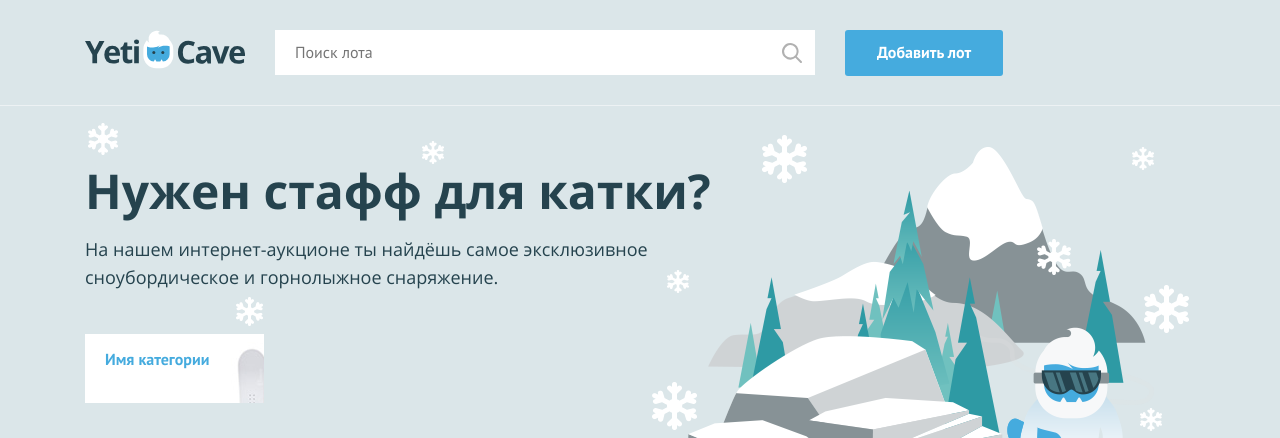
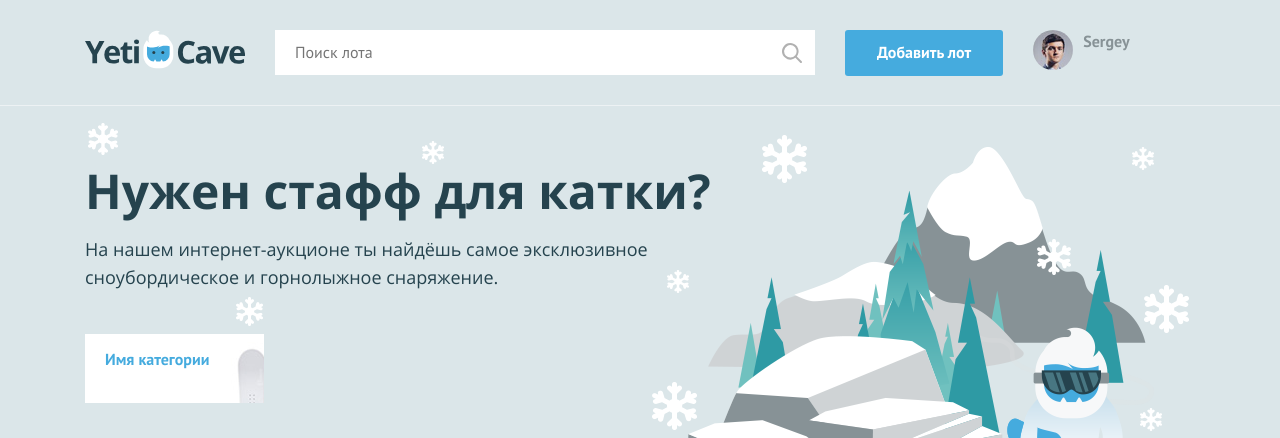
Before and after one commit to SergeyEKB/620391-yeticave, a PHP site: page / in a window 1280 px wide. Shown: the top 438 px of the page. Run offline with PHP 8.4, Linux system fonts and the light colour scheme.

Commit message:
Написал условие на вывод аватарки пользователя или ссылки регистрации

```diff
--- a/index.php
+++ b/index.php
@@ -1,7 +1,7 @@
 <?php
 $is_auth = rand(0, 1);
 
-$user_name = ''; // укажите здесь ваше имя
+$user_name = 'Sergey'; // укажите здесь ваше имя
 $user_avatar = 'img/user.jpg';
 ?>
 <!DOCTYPE html>
@@ -29,8 +29,23 @@ $user_avatar = 'img/user.jpg';
 
         <nav class="user-menu">
 
-        <!-- здесь должен быть PHP код для показа аватара пользователя -->
-
+        <?php if ($is_auth == 1 ):?>
+        <div class="user-menu__image">
+            <img src="img/user.jpg" width="40" height="40" alt="Пользователь">
+        </div>
+        <div class="user-menu__logged">
+            <p><?=$user_name;?></p>
+        </div>
+        <?php elseif ($is_auth == 0 ):?>
+            <ul class="user-menu__list">
+                <li class="user-menu__item">
+                    <a href="#">Регистрация</a>
+                </li>
+                <li class="user-menu__item">
+                    <a href="#">Вход</a>
+                </li>
+            </ul>
+        <? endif; ?>
         </nav>
     </div>
 </header>
```
